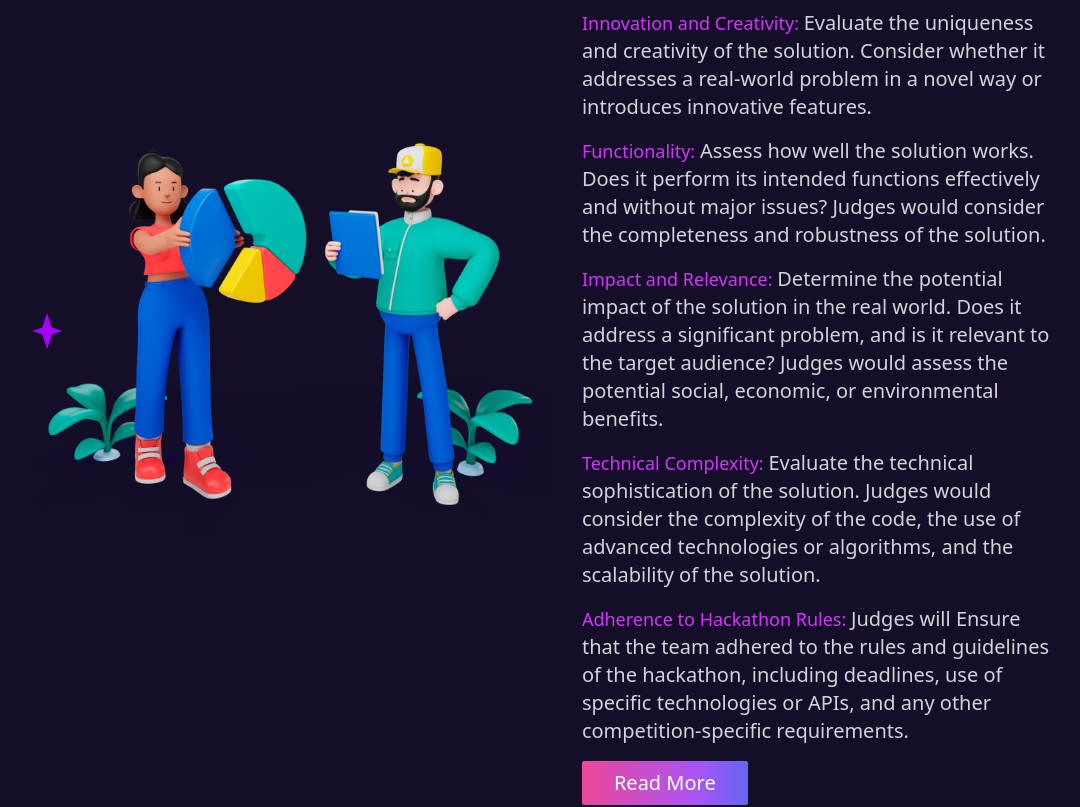
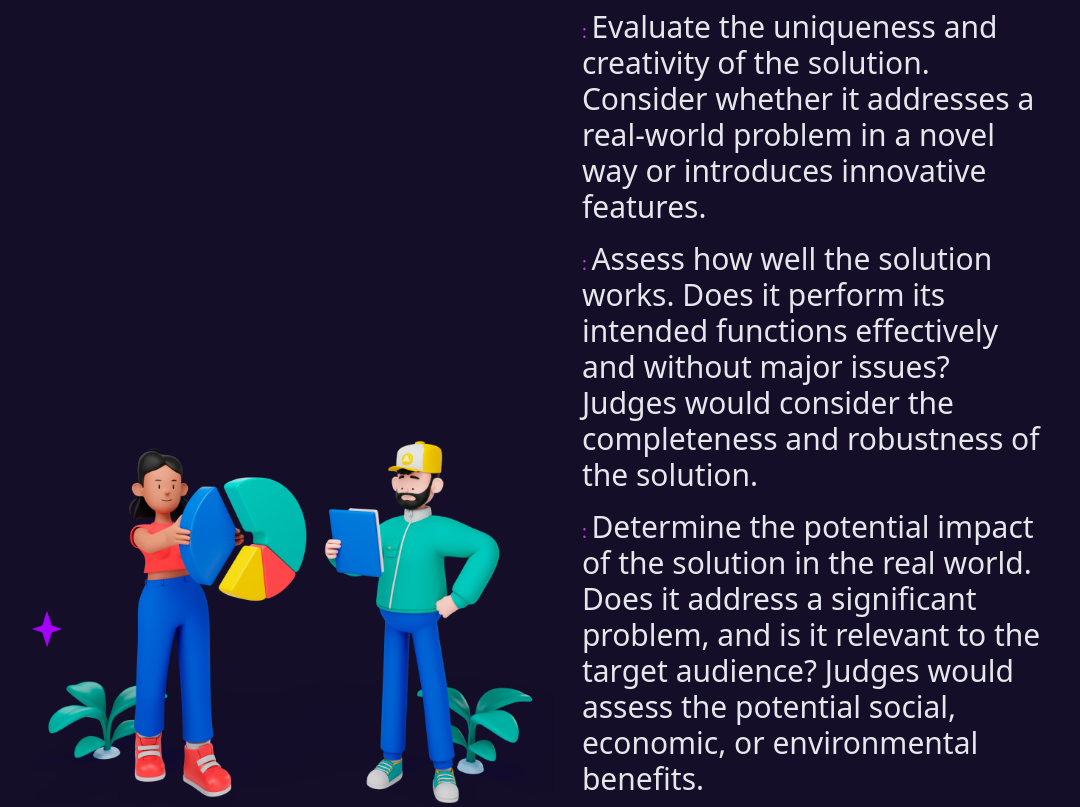
Before and after one commit to jesseemana/GetLinked, a React (Vite) app: page / in a window 1280 px wide. Shown: the part 2200-3007 px from the top of the page, without its empty margins (124-1204 px from the left). Built offline with nearby package versions, Linux system fonts and the light colour scheme.

Commit message:
added a constants folder

```diff
--- /dev/null
+++ b/src/components/constants/points.ts
@@ -0,0 +1,23 @@
+export const points = [
+    {
+        title: 'Innovation and Creativity',
+        text: 'Evaluate the uniqueness and creativity of the solution. Consider whether it addresses a real-world problem in a novel way or introduces innovative features.'
+    },
+    {
+        title: 'Innovation and Creativity',
+        text: "Assess how well the solution works. Does it perform its intended functions effectively and without major issues? Judges would consider the completeness and robustness of the solution."
+    },
+    {
+        title: 'Impact and Relevanca',
+        text: 'Determine the potential impact of the solution in the real world. Does it address a significant problem, and is it relevant to the target audience? Judges would assess the potential social, economic, or environmental benefits.'
+    },
+    {
+        title: 'Technical ComplexitY',
+        text: 'Evaluate the technical sophistication of the solution. Judges would consider the complexity of the code, the use of advanced technologies or algorithms, and the scalability of the solution.'
+    },
+    {
+        title: 'Adherence to Hackathon Rules',
+        text: 'Judges will Ensure that the team adhered to the rules and guidelines of the hackathon, including deadlines, use of specific technologies or APIs, and any other competition-specific requirements'
+    },
+
+]
--- a/src/components/sections/Criteria.tsx
+++ b/src/components/sections/Criteria.tsx
@@ -1,7 +1,8 @@
 import React from 'react'
 import Container from '../Container'
-import Point from '../Inputs/Points'
 import Button from '../Button'
+import Points from '../Inputs/Points'
+import { points } from '../constants/points'
 
 const Criteria = () => {
   return (
@@ -14,44 +15,28 @@ const Criteria = () => {
               alt='criteria.png'
               className=''
             />
-            <img src='./starpu.png' alt='decorator icons' className='absolute top-[170px]' />
+            <img
+              src='./starpu.png'
+              alt='decorator icons'
+              className='absolute top-[170px]'
+            />
           </div>
-          <div className='text-gray-300 lg:w-1/2 p-7 relative flex flex-col gap-4 text-lg md:text-xl text-center lg:text-start'>
-            <img src='./star.png' alt='decorator icons' className='absolute top-[40px] right-[14%]' />
+          <div className='text-gray-200 lg:w-1/2 p-7 relative flex flex-col gap-4 text-lg md:text-3xl text-center lg:text-start'>
+            <img
+              src='./star.png'
+              alt='decorator icons'
+              className='absolute top-[40px] right-[14%]'
+            />
             <h1 className='text-white text-3xl lg:text-4xl font-bold'>Judging criteria <br />
               <span className='text-text-color'>Key attributes</span>
             </h1>
-            <Point
-              span='Innovation and Creativity'
-              text='Evaluate the uniqueness and creativity of the
-              solution. Consider whether it addresses a real-world problem in a novel
-              way or introduces innovative features.'
-            />
-            <Point
-              span='Functionality'
-              text='Assess how well the solution works. Does it perform its
-              intended functions effectively and without major issues? Judges would
-              consider the completeness and robustness of the solution.'
-            />
-            <Point
-              span='Impact and Relevance'
-              text='Determine the potential impact of the solution
-              in the real world. Does it address a significant problem, and is it relevant
-              to the target audience? Judges would assess the potential social,
-              economic, or environmental benefits.'
-            />
-            <Point
-              span='Technical Complexity'
-              text='Evaluate the technical sophistication of the solution.
-              Judges would consider the complexity of the code, the use of advanced
-              technologies or algorithms, and the scalability of the solution.'
-            />
-            <Point
-              span='Adherence to Hackathon Rules'
-              text='Judges will Ensure that the team adhered
-              to the rules and guidelines of the hackathon, including deadlines, use of
-              specific technologies or APIs, and any other competition-specific requirements.'
-            />
+            {points.map((item ,index) => (
+              <Points
+                key={index}
+                point={item.title}
+                text={item.text}
+              />
+            ))}
             <div>
               <Button
                 type='button'
```
